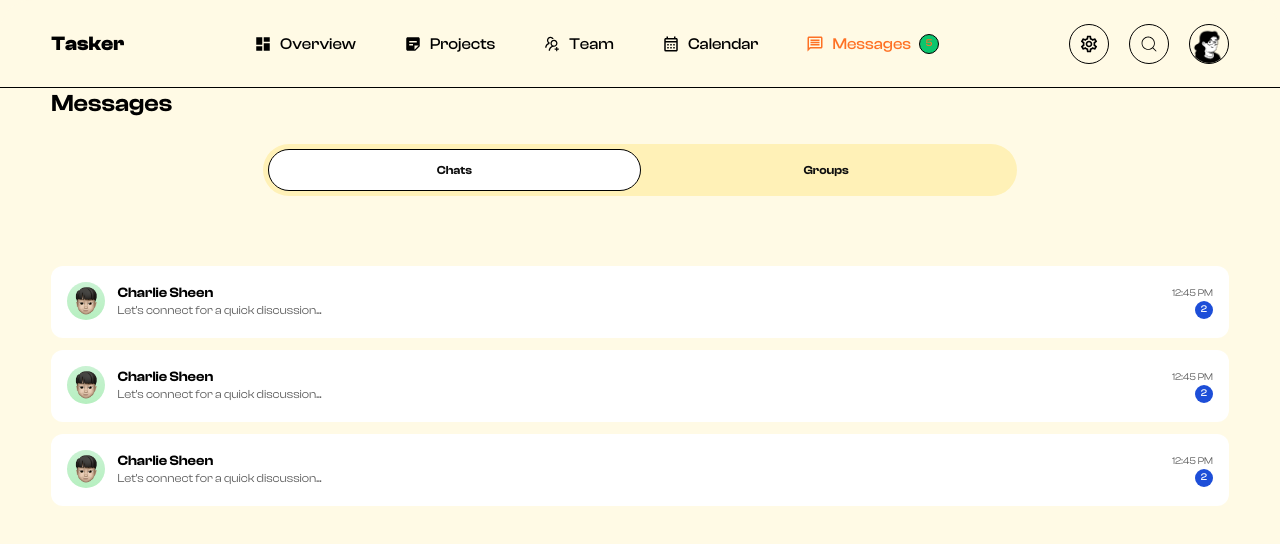
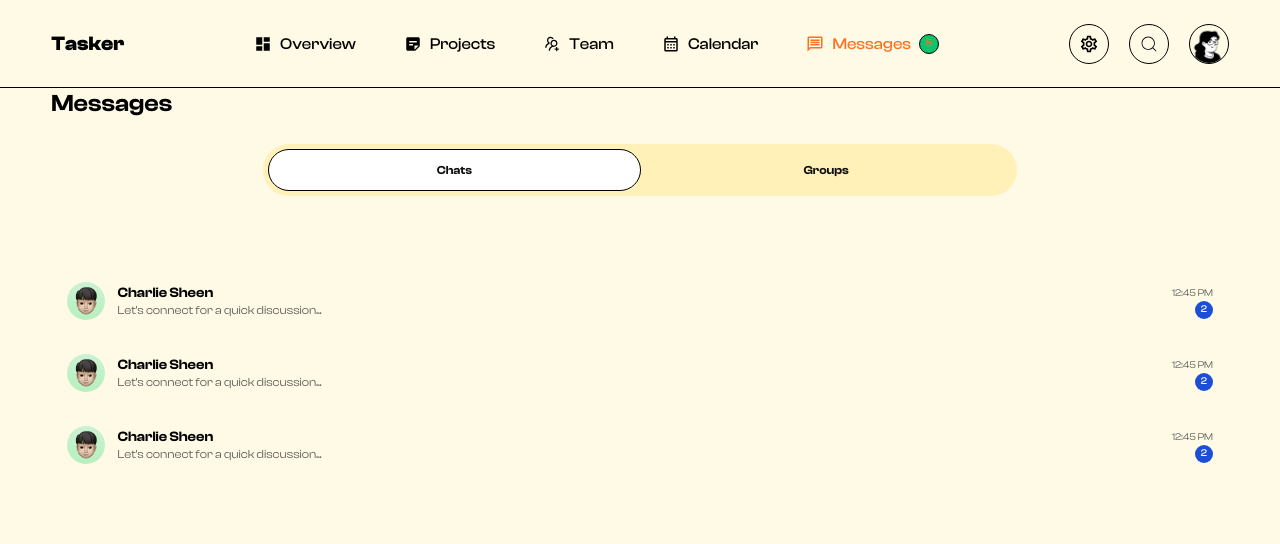
Before and after one commit to six-shot/Neubrutal-Dashboaard, a Next.js app: page /dashboard/messages in a window 1280 px wide. Shown: the top 544 px of the page. Built offline with nearby package versions, Linux system fonts and the light colour scheme.

Commit message:
messages

```diff
--- a/app/dashboard/messages/page.js
+++ b/app/dashboard/messages/page.js
@@ -17,8 +17,8 @@ function Messages() {
             </button>
           </div>
         </div>
-        <div className="mt-[6%] flex flex-col gap-3">
-          <div className="w-full bg-white p-4 rounded-[12px] flex items-center gap-3">
+        <div className="mt-[6%] flex flex-col gap-0">
+          <div className="w-full  p-4 rounded-[12px] flex items-center gap-3">
             <div className="w-[40px] h-[40px]  rounded-full">
               <Image src={man} className="rounded-full" alt="man" />
             </div>
@@ -41,7 +41,7 @@ function Messages() {
               </div>
             </div>
           </div>
-          <div className="w-full bg-white p-4 rounded-[12px] flex items-center gap-3">
+          <div className="w-full  p-4 rounded-[12px] flex items-center gap-3">
             <div className="w-[40px] h-[40px]  rounded-full">
               <Image src={man} className="rounded-full" alt="man" />
             </div>
@@ -64,7 +64,7 @@ function Messages() {
               </div>
             </div>
           </div>
-          <div className="w-full bg-white p-4 rounded-[12px] flex items-center gap-3">
+          <div className="w-full p-4 rounded-[12px] flex items-center gap-3">
             <div className="w-[40px] h-[40px]  rounded-full">
               <Image src={man} className="rounded-full" alt="man" />
             </div>
```
